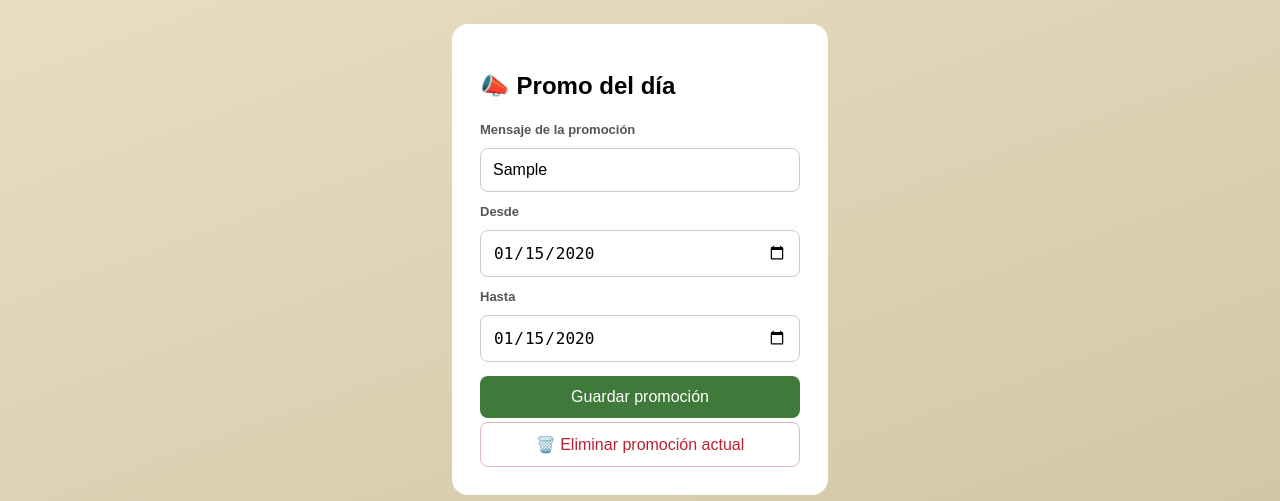
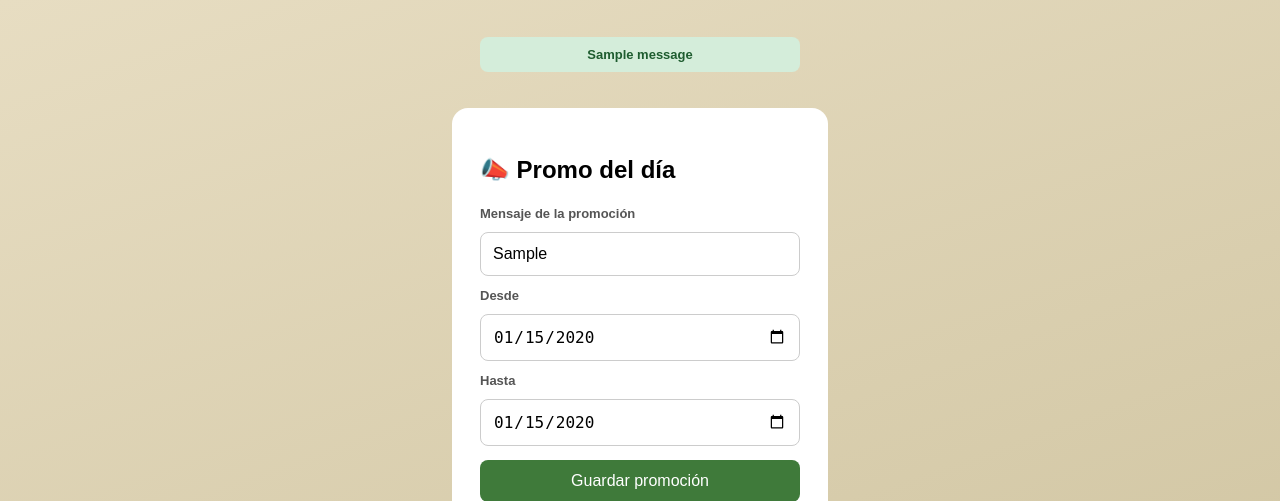
Before and after one commit to sistemacom40-byte/salon-fidelidad, a Flask app: page /promo in a window 1280 px wide. Shown: the top 501 px of the page. Run offline with Flask 3, Linux system fonts and the light colour scheme; the visitor is signed in with stand-in values (Sample User, id 1); tables that the repository leaves empty hold one stand-in row (values such as "Sample post"); one stand-in notice (Sample message) is shown; some libraries are stand-ins or nearby versions.

Commit message:
feat: mensajes de confirmacion visual (promo, whatsapp, visita) + meses completos en vez de abreviados

```diff
--- a/app.py
+++ b/app.py
@@ -1,4 +1,4 @@
-from flask import Flask, render_template, request, session, redirect, url_for
+from flask import Flask, render_template, request, session, redirect, url_for, flash
 from database import get_conexion, USANDO_POSTGRES, crear_tablas
 import datetime
 from zoneinfo import ZoneInfo
@@ -34,7 +34,7 @@ def formatear_fecha(fecha_iso):
         return "Sin visitas registradas"
     try:
         dt = datetime.datetime.fromisoformat(fecha_iso)
-        meses = ["ene", "feb", "mar", "abr", "may", "jun", "jul", "ago", "sep", "oct", "nov", "dic"]
+        meses = ["enero", "febrero", "marzo", "abril", "mayo", "junio", "julio", "agosto", "septiembre", "octubre", "noviembre", "diciembre"]
         return f"{dt.day} {meses[dt.month - 1]}, {dt.hour:02d}:{dt.minute:02d}"
     except Exception:
         return "Sin visitas registradas"
@@ -45,7 +45,7 @@ def formatear_fecha_corta(fecha_iso):
         return ""
     try:
         dt = datetime.datetime.fromisoformat(fecha_iso)
-        meses = ["ene", "feb", "mar", "abr", "may", "jun", "jul", "ago", "sep", "oct", "nov", "dic"]
+        meses = ["enero", "febrero", "marzo", "abril", "mayo", "junio", "julio", "agosto", "septiembre", "octubre", "noviembre", "diciembre"]
         return f"{dt.day} {meses[dt.month - 1]}"
     except Exception:
         return ""
@@ -145,6 +145,7 @@ def panel():
 
         conn.commit()
         conn.close()
+        flash("Visita registrada correctamente ✅")
         return redirect(url_for("tarjeta", celular=celular))
 
     return render_template("panel.html")
@@ -267,6 +268,9 @@ def promo():
                 f"INSERT INTO promo (mensaje, fecha_inicio, fecha_fin) VALUES ({m}, {m}, {m})",
                 (mensaje, fecha_inicio, fecha_fin)
             )
+            flash("Promoción guardada correctamente ✅")
+        else:
+            flash("Promoción eliminada ✅")
         conn.commit()
 
     cur.execute("SELECT * FROM promo ORDER BY id DESC LIMIT 1")
@@ -301,6 +305,7 @@ def configuracion():
         )
         conn.commit()
         conn.close()
+        flash("WhatsApp del salón actualizado correctamente ✅")
         return redirect(url_for("promo"))
 
     conn.close()
--- a/templates/promo.html
+++ b/templates/promo.html
@@ -30,12 +30,15 @@
     .mensaje-ok {
       background: #d4edda;
       color: #1e5c2f;
-      padding: 8px;
+      padding: 10px;
       border-radius: 8px;
       text-align: center;
       font-size: 13px;
       font-weight: 600;
-      margin-bottom: 10px;
+      margin-bottom: 12px;
+      width: 320px;
+      max-width: 100%;
+      box-sizing: border-box;
     }
     a { display: block; text-align: center; margin-top: 14px; font-size: 13px; color: #555; }
     .columna { display: flex; flex-direction: column; gap: 24px; align-items: center; }
@@ -43,6 +46,14 @@
 </head>
 <body>
   <div class="columna">
+
+    {% with mensajes = get_flashed_messages() %}
+      {% if mensajes %}
+        {% for m in mensajes %}
+          <p class="mensaje-ok">{{ m }}</p>
+        {% endfor %}
+      {% endif %}
+    {% endwith %}
 
     <div class="box">
       <h2>📣 Promo del día</h2>
```
Also changed, not shown: templates/tarjeta.html (+10 -1 lines).
